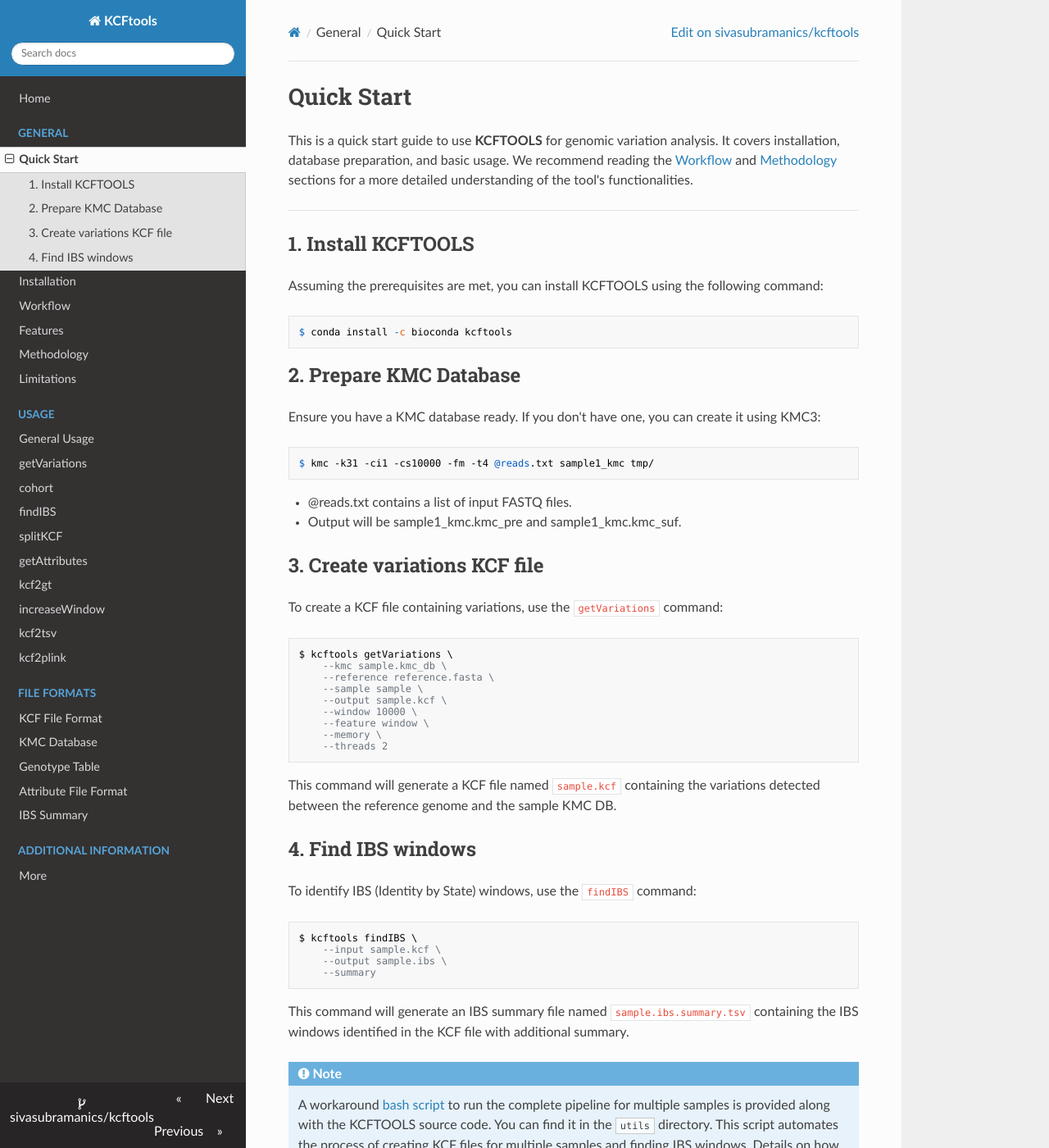
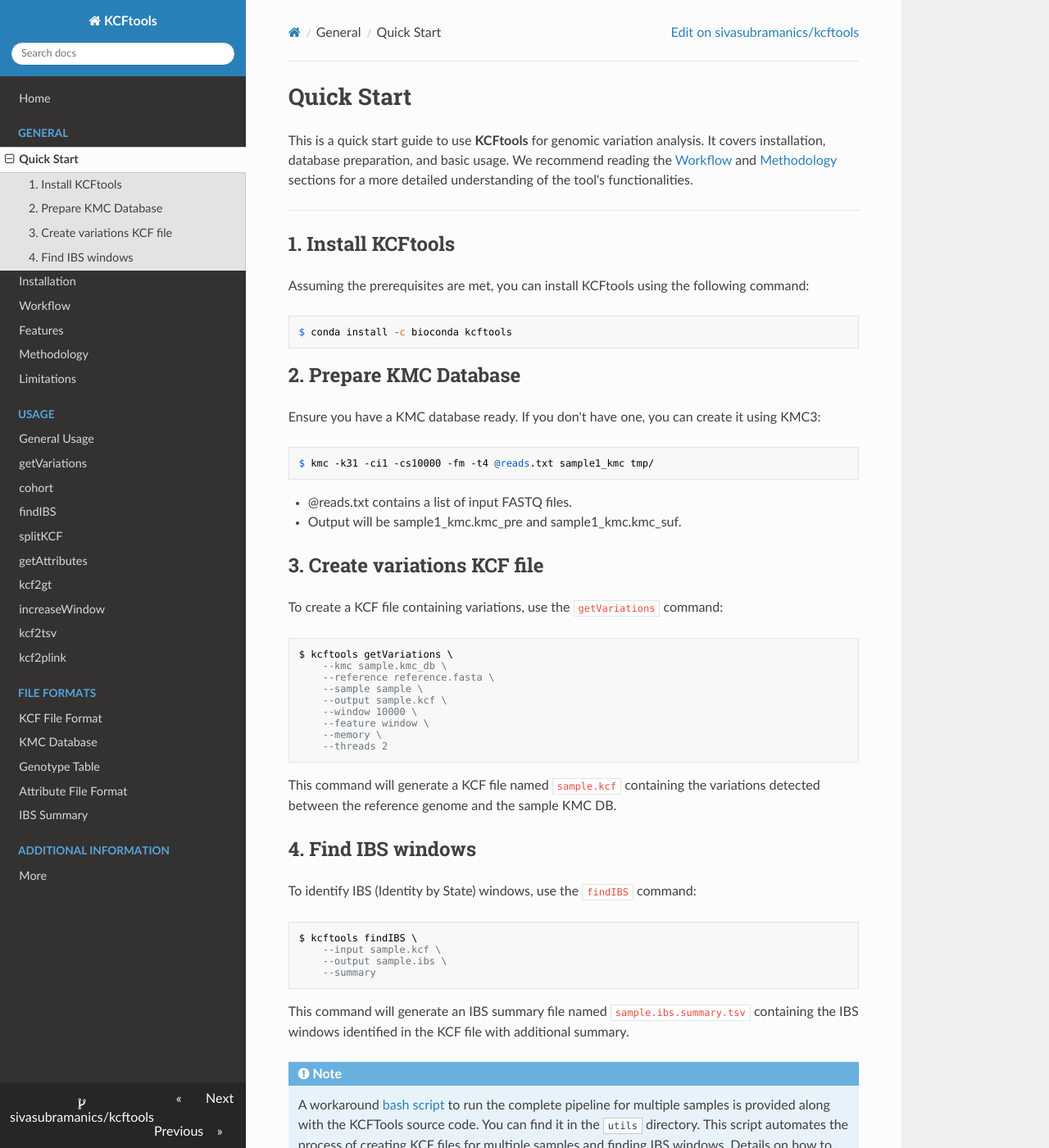
Before and after one commit to sivasubramanics/kcftools, an MkDocs documentation site: the page built from docs/general/quickstart.md, in a window 1280 px wide and 1400 px high. Shown: the whole window at 82% size. Built offline with MkDocs 1.6.1, drawn with Linux system fonts in a browser that asks for light colours; nearby versions of some CDN libraries; library files that are not in the unit come from our copies.

```diff
--- a/docs/general/quickstart.md
+++ b/docs/general/quickstart.md
@@ -1,12 +1,12 @@
 # Quick Start
 
-This is a quick start guide to use **KCFTOOLS** for genomic variation analysis. It covers installation, database preparation, and basic usage. We recommend reading the [Workflow](./workflow.md) and [Methodology](./methodology.md) sections for a more detailed understanding of the tool's functionalities.
+This is a quick start guide to use **KCFtools** for genomic variation analysis. It covers installation, database preparation, and basic usage. We recommend reading the [Workflow](./workflow.md) and [Methodology](./methodology.md) sections for a more detailed understanding of the tool's functionalities.
 
 ---
 
-## 1. Install KCFTOOLS
+## 1. Install KCFtools
 
-Assuming the prerequisites are met, you can install KCFTOOLS using the following command:
+Assuming the prerequisites are met, you can install KCFtools using the following command:
 
     $ conda install -c bioconda kcftools
 
@@ -45,4 +45,4 @@ To identify IBS (Identity by State) windows, use the `findIBS` command:
 This command will generate an IBS summary file named `sample.ibs.summary.tsv` containing the IBS windows identified in the KCF file with additional summary.
 
 !!! note
-    A workaround [bash script](https://github.com/sivasubramanics/kcftools/blob/main/utils/run_kcftools.sh) to run the complete pipeline for multiple samples is provided along with the KCFTOOLS source code. You can find it in the `utils` directory. This script automates the process of creating KCF files for multiple samples and finding IBS windows. Details on how to use this script can be found in the [Run Pipeline](usage/pipeline.md) documentation.
+    A workaround [bash script](https://github.com/sivasubramanics/kcftools/blob/main/utils/run_kcftools.sh) to run the complete pipeline for multiple samples is provided along with the KCFTools source code. You can find it in the `utils` directory. This script automates the process of creating KCF files for multiple samples and finding IBS windows. Details on how to use this script can be found in the [Run Pipeline](usage/pipeline.md) documentation.
```
Also changed, not shown: docs/index.md (+2 -2 lines).
